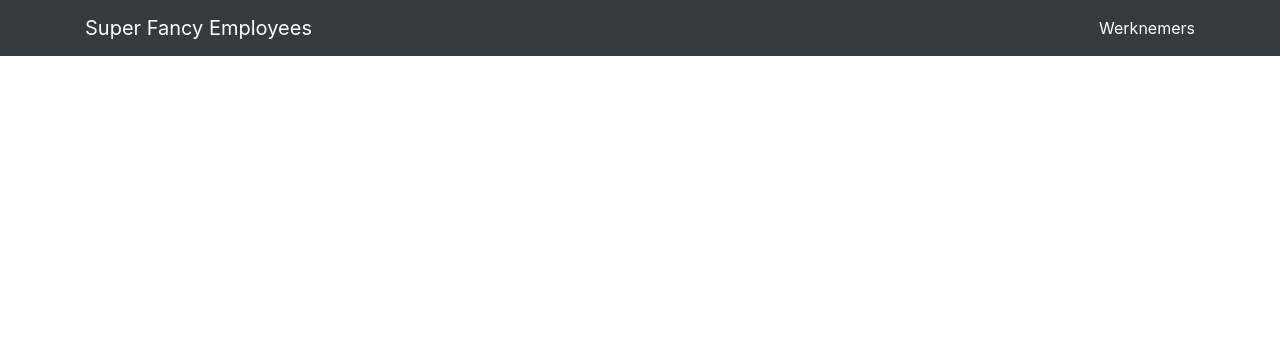
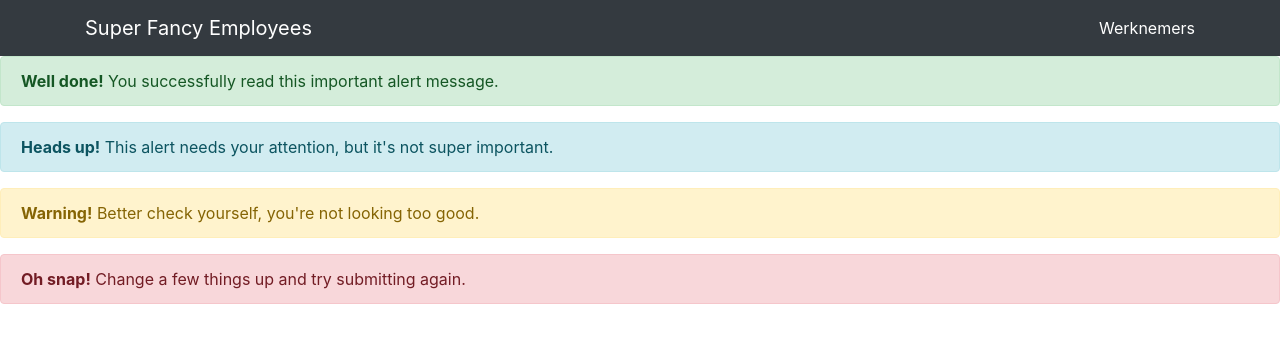
Before and after one commit to Aaricia96/SuperFancyEmployees, an Angular app: page / in a window 1280 px wide. Shown: the top 342 px of the page. Built offline with nearby package versions, Linux system fonts and the light colour scheme.

Commit message:
deleted conflicts

```diff
--- a/src/app/app.component.html
+++ b/src/app/app.component.html
@@ -15,5 +15,6 @@
             </div>
         </div>
     </nav>
+    <app-toasts></app-toasts>
     <router-outlet></router-outlet>
 </div>
--- a/src/app/employee-detail/employee-detail.component.ts
+++ b/src/app/employee-detail/employee-detail.component.ts
@@ -26,7 +26,7 @@ export class EmployeeDetailComponent implements OnInit {
 
   getEmployee() : void {
     const id = +this.route.snapshot.paramMap.get('id');
-    this.employeeService.getEmployee(id).subscribe(employee => this.employee = employee);
+    //this.employeeService.getEmployee(id).subscribe(employee => this.employee = employee);
   }
 
   goBack(): void {
--- /dev/null
+++ b/src/app/toasts/toasts.component.html
@@ -0,0 +1,12 @@
+<div class="alert alert-success" role="alert">
+  <strong>Well done!</strong> You successfully read this important alert message.
+</div>
+<div class="alert alert-info" role="alert">
+  <strong>Heads up!</strong> This alert needs your attention, but it's not super important.
+</div>
+<div class="alert alert-warning" role="alert">
+  <strong>Warning!</strong> Better check yourself, you're not looking too good.
+</div>
+<div class="alert alert-danger" role="alert">
+  <strong>Oh snap!</strong> Change a few things up and try submitting again.
+</div>
--- /dev/null
+++ b/src/app/toasts/toasts.component.ts
@@ -0,0 +1,24 @@
+import { Component, OnInit } from '@angular/core';
+
+@Component({
+  selector: 'app-toasts',
+  templateUrl: './toasts.component.html',
+  styleUrls: ['./toasts.component.css']
+})
+export class ToastsComponent implements OnInit {
+
+  constructor() { }
+
+  ngOnInit() {
+  }
+
+  toggleToaster(messageType : string) : void {
+    let x = document.getElementById(messageType);
+    if (x.style.display === "none") {
+        x.style.display = "block";
+    } else {
+        x.style.display = "none";
+    }
+  }
+
+}
```
Also changed, not shown: src/app/app.module.ts (+5 -2 lines), src/app/toaster.service.ts (added, +8 -0 lines), src/app/toasts/toasts.component.css (added), 2 other files (tests, documents, lock files or other folders).
